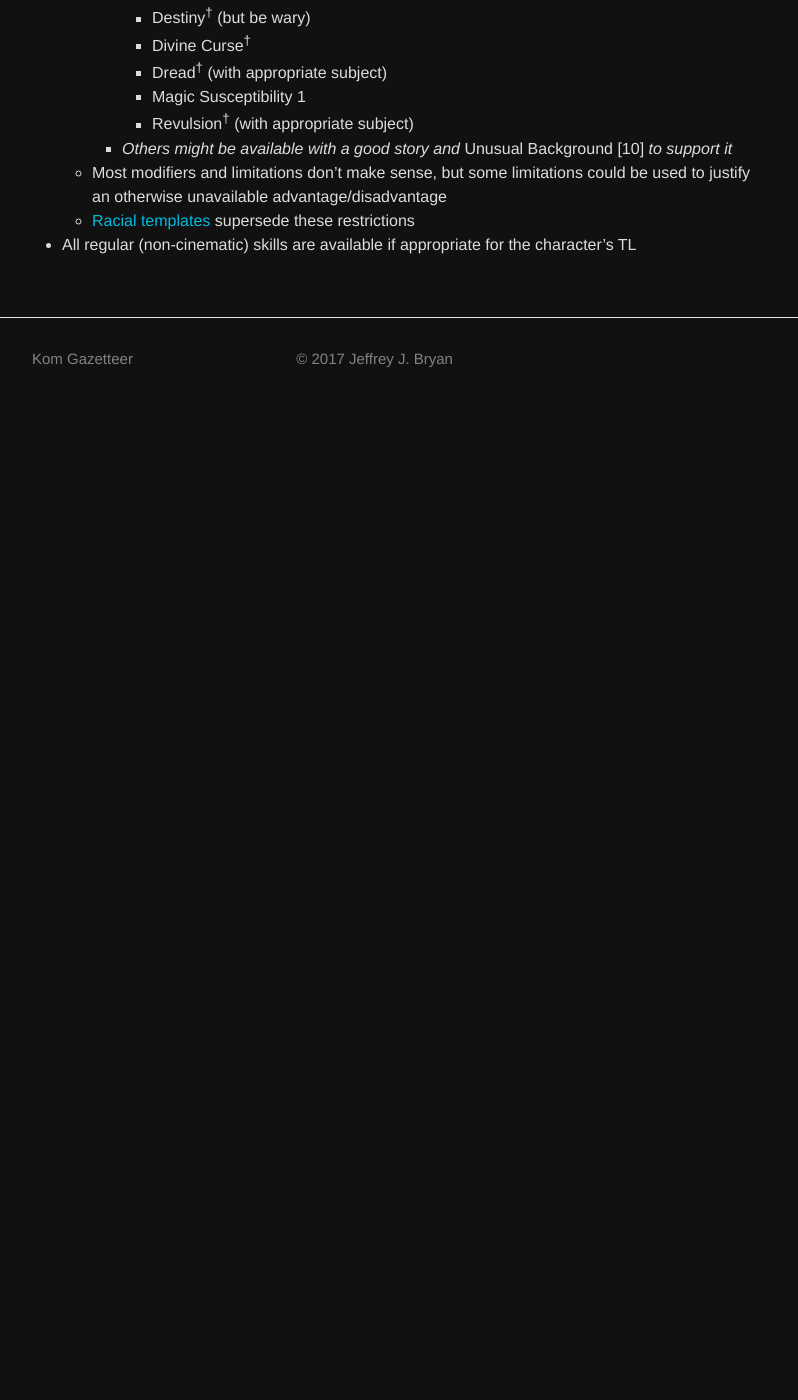
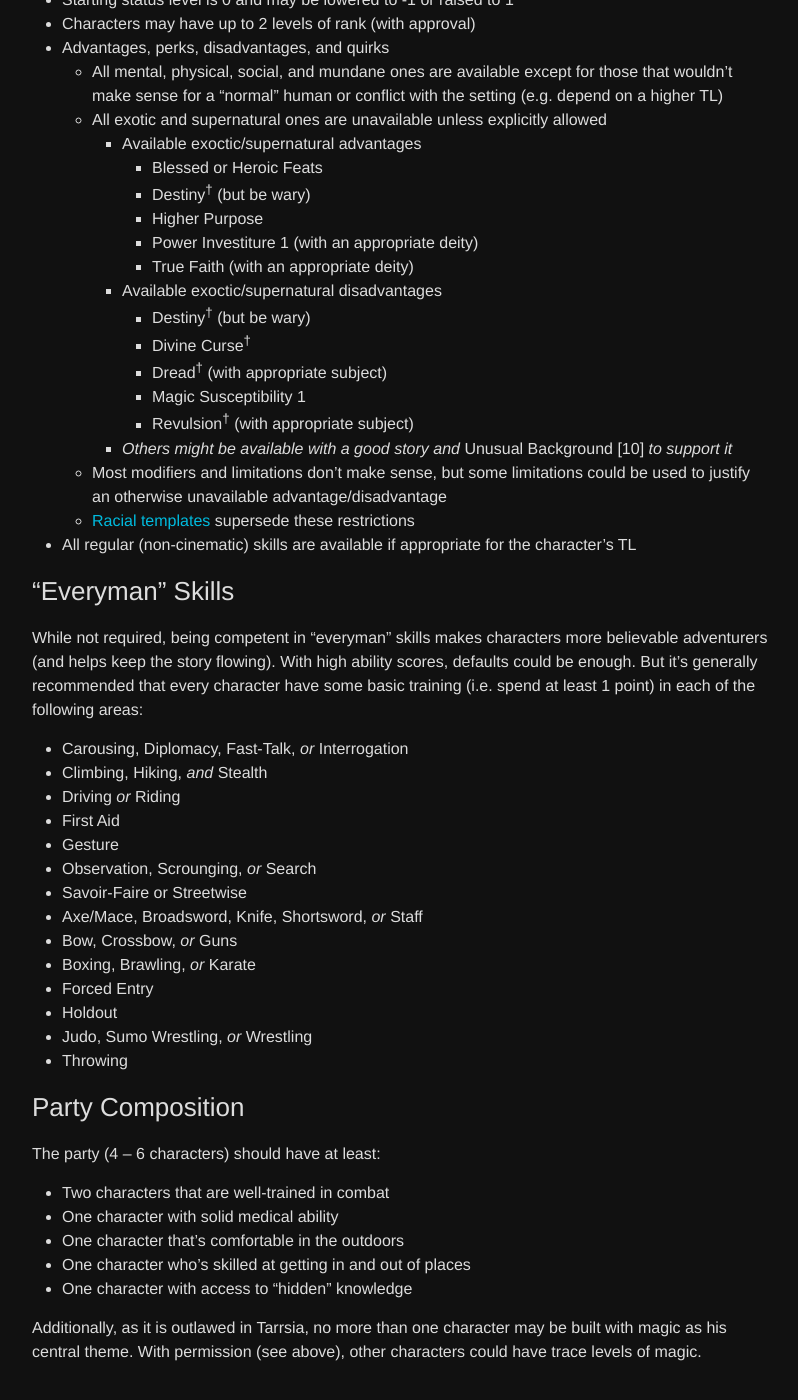
Before and after one commit to DracoNoir/kom, a Jekyll site: the page built from campaign/index.md, in a window 1280 px wide and 1400 px high, scrolled down 949 px. Shown: the whole window, without its empty margins (238-1036 px from the left). Built offline with Jekyll 4.4.1, drawn with Linux system fonts in a browser that asks for light colours; before the commit the page ends 1364 px from its top, so only the background shows below that; some of the changed text lies outside the part shown.

Commit message:
Specifies books used in the campaign and adds character skill and party composition recommendations.

```diff
--- a/campaign/index.md
+++ b/campaign/index.md
@@ -6,6 +6,20 @@ title: Campaign
 ---
 
 _Nestled in the shadow of the mountain from which it gets its name, the peaceful and prosperous kingdom of [Taki](../places/taki) lies at the cusp of a cataclysm that will change the world of Kom forever._
+
+
+## Books
+
+The campaign uses the following books:
+
+* [GURPS Basic Set](http://www.sjgames.com/gurps/books/Basic/) (may start with simplified rules in [GURPS Lite](http://www.sjgames.com/gurps/lite/) or [GURPS Ultra-Lite](http://www.sjgames.com/gurps/books/ultra-lite/))
+* [GURPS Low Tech](http://www.sjgames.com/gurps/books/low-tech/) plus [Low-Tech Companion 1: Philosophers and Kings](http://www.sjgames.com/gurps/books/low-tech/companion1/), [Low-Tech Companion 2: Weapons and Warriors](http://www.sjgames.com/gurps/books/low-tech/companion2/), [Low-Tech Companion 3: Daily Life and Economics](http://www.sjgames.com/gurps/books/low-tech/companion3/), [GURPS Low-Tech: Instant Armor](http://www.sjgames.com/gurps/books/instantarmor/), and [GURPS Loadouts: Low-Tech Armor](http://www.sjgames.com/gurps/books/loadouts/lowtecharmor/)
+* [GURPS Fantasy](http://www.sjgames.com/gurps/books/Fantasy/) and [GURPS Underground Adventures](http://www.sjgames.com/gurps/books/undergroundadventures/)
+* [GURPS Fantasy-Tech 1: The Edge of Reality](http://www.sjgames.com/gurps/books/fantasy-tech/fantasy-tech1/) (on a case-by-case basis)
+* Other books, especially those concerning magic and advanced combat, will be added later
+
+Where conflicts exist, rules from more specialized books take precedence over general books.
+
 
 ## Characters
 
@@ -42,3 +56,34 @@ The following general rules apply to building your characters:
   * Most modifiers and limitations don't make sense, but some limitations could be used to justify an otherwise unavailable advantage/disadvantage
   * [Racial templates](../templates/races/) supersede these restrictions
 * All regular (non-cinematic) skills are available if appropriate for the character's TL
+
+### "Everyman" Skills
+
+While not required, being competent in "everyman" skills makes characters more believable adventurers (and helps keep the story flowing).  With high ability scores, defaults could be enough.  But it's generally recommended that every character have some basic training (i.e. spend at least 1 point) in each of the following areas:
+
+* Carousing, Diplomacy, Fast-Talk, _or_ Interrogation
+* Climbing, Hiking, _and_ Stealth
+* Driving _or_ Riding
+* First Aid
+* Gesture
+* Observation, Scrounging, _or_ Search
+* Savoir-Faire or Streetwise
+* Axe/Mace, Broadsword, Knife, Shortsword, _or_ Staff
+* Bow, Crossbow, _or_ Guns
+* Boxing, Brawling, _or_ Karate
+* Forced Entry
+* Holdout
+* Judo, Sumo Wrestling, _or_ Wrestling
+* Throwing
+
+### Party Composition
+
+The party (4 &ndash; 6 characters) should have at least:
+
+* Two characters that are well-trained in combat
+* One character with solid medical ability
+* One character that's comfortable in the outdoors
+* One character who's skilled at getting in and out of places
+* One character with access to "hidden" knowledge
+
+Additionally, as it is outlawed in Tarrsia, no more than one character may be built with magic as his central theme.  With permission (see above), other characters could have trace levels of magic.
```
Also changed, not shown: other parts of campaign/index.md (+2 -2 lines).
